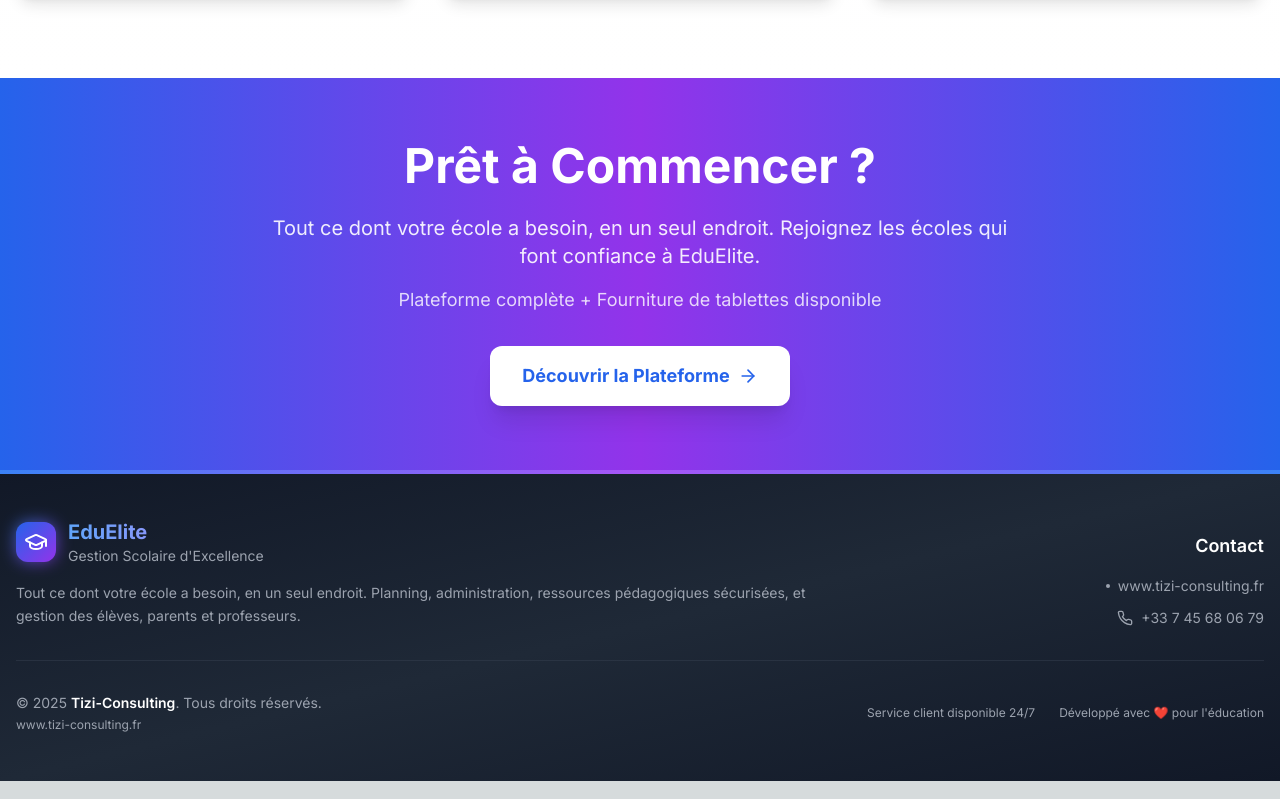
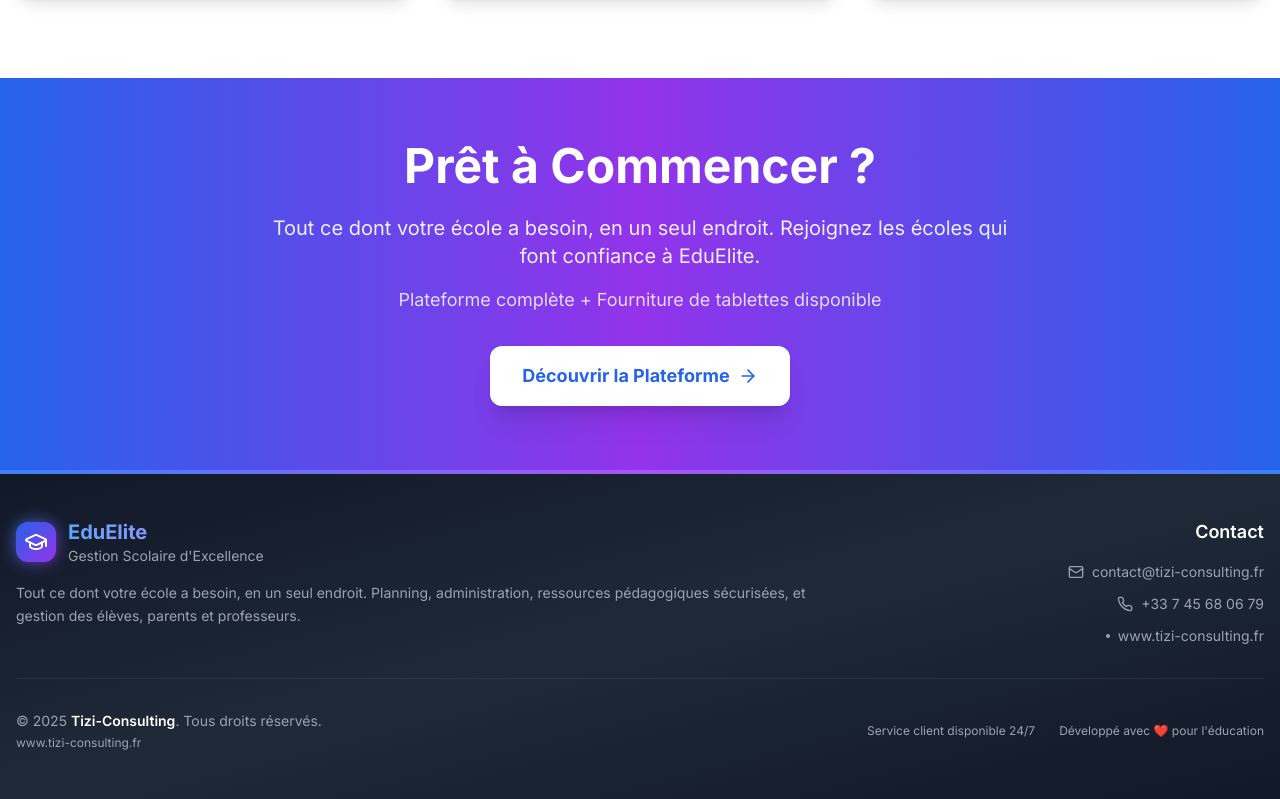
Before and after one commit to YOUNESSTIZI/tizi-consulting-EduElite, a Next.js app: page / in a window 1280 px wide. Shown: the part 2132-2931 px from the top of the page. Built offline with nearby package versions, Linux system fonts and the light colour scheme; no server answers.

Commit message:
feat: Ajouter l'email contact@tizi-consulting.fr dans le footer

```diff
--- a/components/Footer.tsx
+++ b/components/Footer.tsx
@@ -36,6 +36,20 @@ export default function Footer() {
             <h4 className="text-lg font-semibold text-white">Contact</h4>
             <div className="space-y-3 text-gray-400 text-sm">
               <a
+                href="mailto:contact@tizi-consulting.fr"
+                className="flex items-center gap-2 hover:text-white transition-colors group md:justify-end"
+              >
+                <Mail className="w-4 h-4 group-hover:text-blue-400 transition-colors" />
+                <span>contact@tizi-consulting.fr</span>
+              </a>
+              <a
+                href="tel:+33745680679"
+                className="flex items-center gap-2 hover:text-white transition-colors group md:justify-end"
+              >
+                <Phone className="w-4 h-4 group-hover:text-blue-400 transition-colors" />
+                <span>+33 7 45 68 06 79</span>
+              </a>
+              <a
                 href="https://www.tizi-consulting.fr"
                 target="_blank"
                 rel="noopener noreferrer"
@@ -43,13 +57,6 @@ export default function Footer() {
               >
                 <span className="w-1 h-1 bg-gray-400 rounded-full group-hover:bg-blue-400 transition-colors"></span>
                 <span>www.tizi-consulting.fr</span>
-              </a>
-              <a
-                href="tel:+33745680679"
-                className="flex items-center gap-2 hover:text-white transition-colors group md:justify-end"
-              >
-                <Phone className="w-4 h-4 group-hover:text-blue-400 transition-colors" />
-                <span>+33 7 45 68 06 79</span>
               </a>
             </div>
           </div>
```
